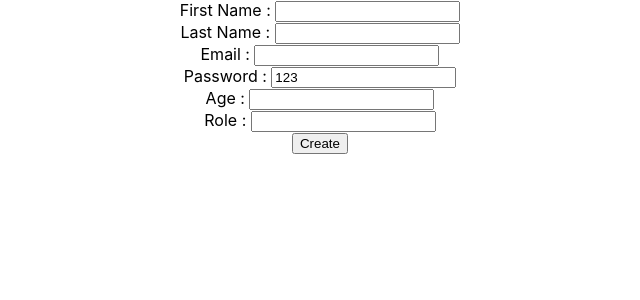
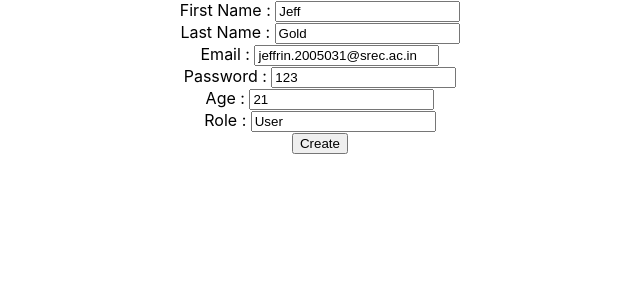
Before and after one commit to JeffrinGoldwin/FinalProject-ReactJS, a React (Create React App) app in the folder Client/: page /LandingPage in a window 1280 px wide. Shown: the top 300 px of the page, without its empty margins (320-960 px from the left). Built offline with nearby package versions, Linux system fonts and the light colour scheme; no server answers.

Commit message:
Minor Changes

```diff
--- a/Client/src/components/UserCreationForm.js
+++ b/Client/src/components/UserCreationForm.js
@@ -5,12 +5,13 @@ import axios from 'axios'
 
 
 export const UserCreationForm = () => {
-  const [firstName, setFirstName] = useState('');
-  const [lastName, setLastName] = useState('');
-  const [email, setEmail] = useState('');
+  const [firstName, setFirstName] = useState('Jeff');
+  const [lastName, setLastName] = useState('Gold');
+  const [email, setEmail] = useState('jeffrin.2005031@srec.ac.in');
   const [password, setPassword] = useState('123');
-  const [age, setAge] = useState('');
-  const [role, setRole] = useState('');
+  const [age, setAge] = useState('21');
+  const [role, setRole] = useState('User');
+  const [passwordChanged, setPasswordChanged] = useState('False');
 
   const handleCreateUser = async (e) => {
     e.preventDefault();
@@ -21,7 +22,8 @@ export const UserCreationForm = () => {
       email,
       password,
       age,
-      role
+      role,
+      passwordChanged
     };
 
     try {
```
